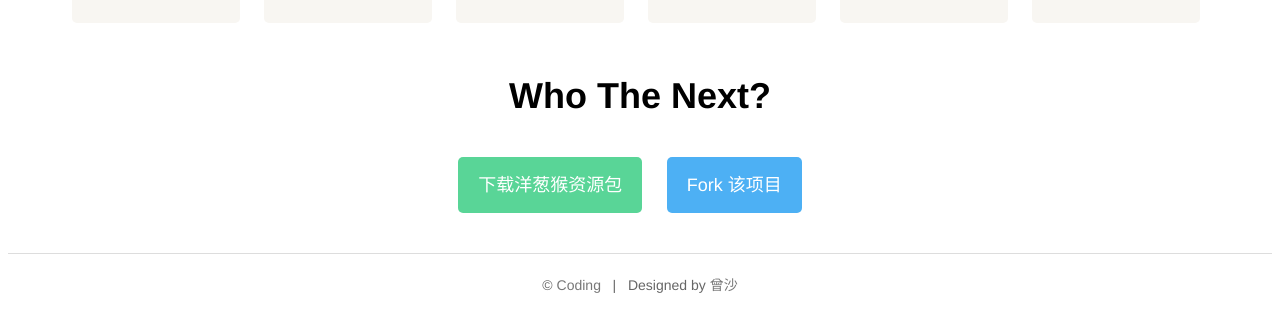
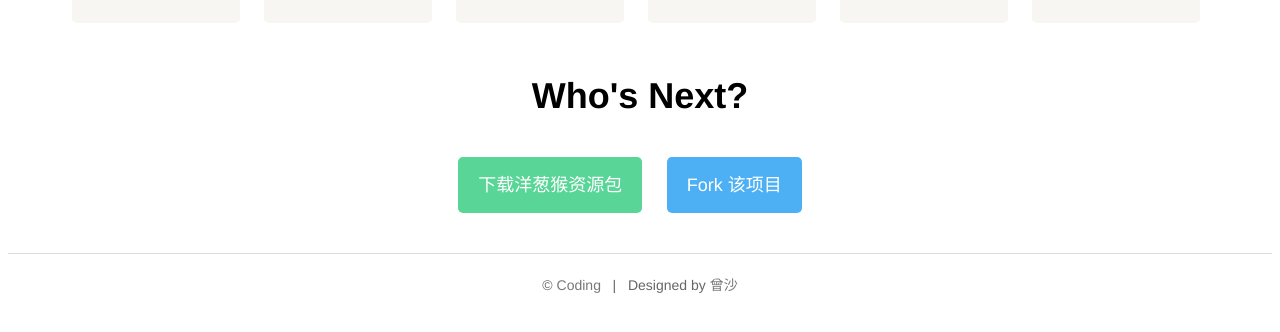
Before and after one commit to coding/Coding-Emoji, a plain HTML site: page index.html in a window 1280 px wide. Shown: the part 5665-5997 px from the top of the page. Drawn offline with Linux system fonts and the light colour scheme.

Commit message:
update index.html

```diff
--- a/index.html
+++ b/index.html
@@ -169,7 +169,7 @@
 		</li>
 	</ul>
 	<h2>
-		Who The Next?
+		Who's Next?
 	</h2>
 	<div class="download">
 		<a class="button" href="onion-monkey-emoji.zip">下载洋葱猴资源包</a>
```
